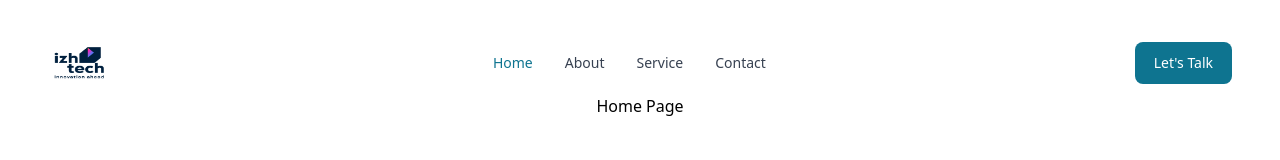
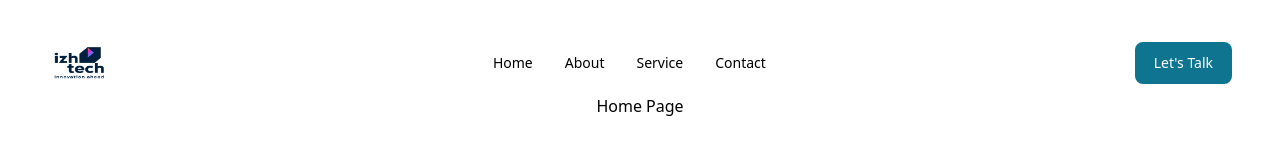
Before and after one commit to RexKnar/izhtech-web, a React (Vite) app: page /home in a window 1280 px wide. Shown: the top 160 px of the page. Built offline with nearby package versions, Linux system fonts and the light colour scheme.

Commit message:
routing issue fixed

```diff
--- a/src/App.tsx
+++ b/src/App.tsx
@@ -6,29 +6,22 @@
 import { FooterNavigationMenu } from "./shared/components/FooterNavigationMenu";
 import { HeaderNavigationMenu } from "./shared/components/HeaderNavigationMenu";
 import {
+  Navigate,
   Route,
-  createBrowserRouter,
-  createRoutesFromElements,
-  RouterProvider,
-  redirect,
+  Routes,
 } from "react-router-dom";
 
-const router = createBrowserRouter(
-  createRoutesFromElements(
-    <>
-      <Route index loader={() => redirect("home")} />
-      <Route path="home" element={<HomePage />} />
-      <Route path="about" element={<AboutUsPage />} />
-      <Route path="service" element={<ServicesPage />} />
-      <Route path="contact" element={<ContactUsPage />} />
-    </>
-  )
-);
 function App() {
   return (
     <>
       <HeaderNavigationMenu />
-      <RouterProvider router={router} />
+      <Routes>
+      <Route path="/" element={<Navigate to="/home" replace />} />
+        <Route path="home" element={<HomePage />} />
+        <Route path="about" element={<AboutUsPage />} />
+        <Route path="service" element={<ServicesPage />} />
+        <Route path="contact" element={<ContactUsPage />} />
+      </Routes>
       <FooterNavigationMenu />
     </>
   );
--- a/src/main.tsx
+++ b/src/main.tsx
@@ -2,9 +2,11 @@
 import ReactDOM from 'react-dom/client'
 import App from './App.tsx'
 import './index.css'
-
+import { BrowserRouter } from 'react-router-dom'
 ReactDOM.createRoot(document.getElementById('root')!).render(
   <React.StrictMode>
-    <App />
+    <BrowserRouter>
+      <App />
+    </BrowserRouter>
   </React.StrictMode>,
 )
--- a/src/shared/components/FooterNavigationMenu/index.tsx
+++ b/src/shared/components/FooterNavigationMenu/index.tsx
@@ -1,12 +1,13 @@
 import { Footer } from "flowbite-react";
 export function FooterNavigationMenu() {
+
   return (
     <main>
       <section>
         <Footer container>
           <Footer.Copyright by="izh tech" href="#" year={2023} />
           <Footer.LinkGroup>
-            <Footer.Link href="#">Sitemap</Footer.Link>
+            <Footer.Link href="#" >Sitemap</Footer.Link>
             <Footer.Link href="#">Security</Footer.Link>
             <Footer.Link href="#">Privacy Policy</Footer.Link>
             <Footer.Link href="#">Terms of Service</Footer.Link>
--- a/src/shared/components/HeaderNavigationMenu/index.tsx
+++ b/src/shared/components/HeaderNavigationMenu/index.tsx
@@ -1,5 +1,6 @@
 import { Button, Navbar } from "flowbite-react";
 import logo from "../../../assets/images/izhtech-logo.png";
+import { Link } from "react-router-dom";
 export function HeaderNavigationMenu() {
   return (
     <main>
@@ -17,18 +18,13 @@
             <Navbar.Toggle />
           </div>
           <Navbar.Collapse>
-            <Navbar.Link active href='/home'>
-              Home
-            </Navbar.Link>
-            <Navbar.Link href='/about'>
-              About
-            </Navbar.Link>
-            <Navbar.Link href='/service'>
-             Service
-            </Navbar.Link>
-            <Navbar.Link href='/contact'>
-             Contact
-            </Navbar.Link>
+            <Link to={"/home"}> Home</Link>
+
+            <Link to={"/about"}> About</Link>
+
+            <Link to={"/service"}> Service</Link>
+
+            <Link to={"/contact"}> Contact</Link>
           </Navbar.Collapse>
         </Navbar>
       </section>
```
